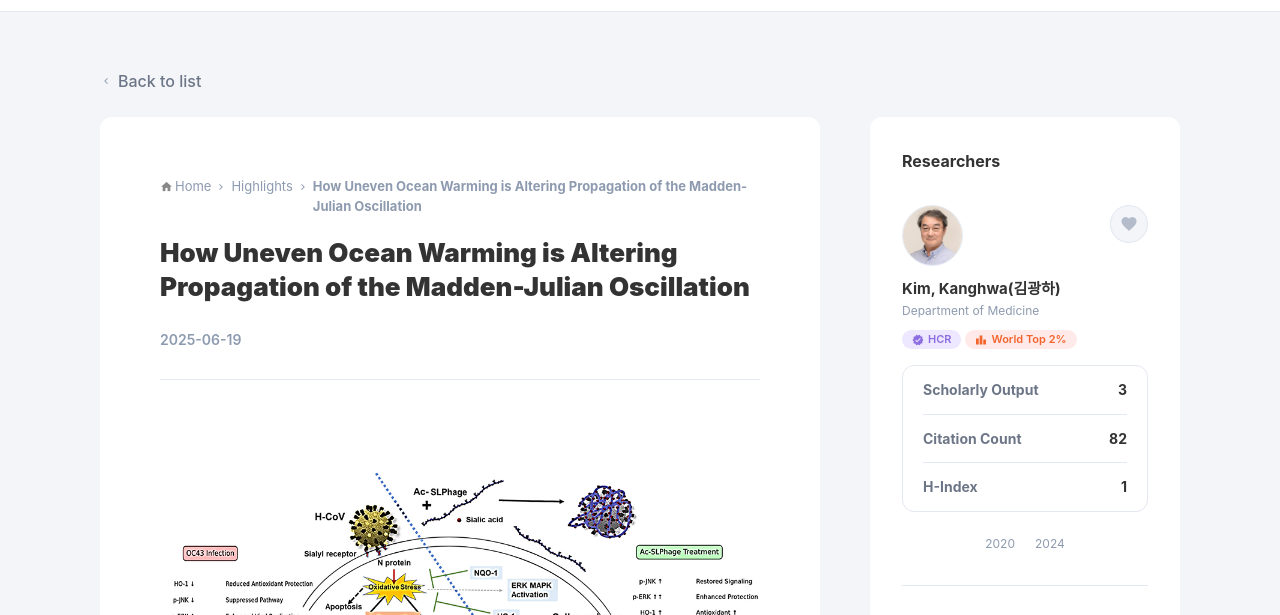
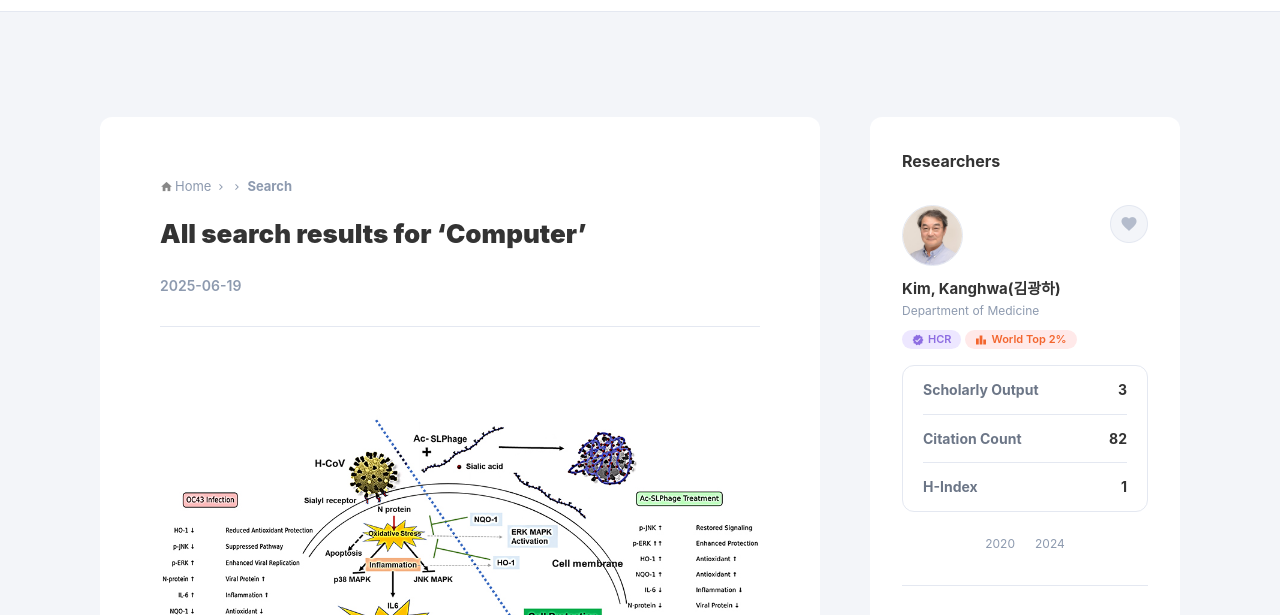
Before and after one commit to BaeHyunJun/publishing-pnu, a website: page sub/highlightsdetail.html in a window 1280 px wide. Shown: the part 108-723 px from the top of the page. Drawn offline with nearby package versions, Linux system fonts and the light colour scheme; files whose address does not match are found by name; a web font is replaced by a local one.

Commit message:
search result 작업중

```diff
--- a/sub/highlightsdetail.html
+++ b/sub/highlightsdetail.html
@@ -194,27 +194,21 @@
       <!-- #sideM -->
 
       <div id="container">
-        <div class="detailPage flexPage !block lg:!flex w-full mt-[127px] lg:mt-[120px] lg:px-6 xl:px-[100px]">
+        <div class="flexPage !block lg:!flex w-full mt-[127px] lg:mt-[120px] lg:px-6 xl:px-[100px]">
 
           <div class="w-full px-6 pt-[24px] lg:relative lg:w-[calc(100%-360px)] lg:px-[0] lg:pt-[23px] lg:mt-[105px] lg:bg-white lg:rounded-xl lg:px-[60px] lg:py-[60px] lg:pt-[60px]">
-            <a href="#" class="inline-flex items-center gap-[6px] bg-[#F3F5F9] mb-6 py-[10px] pl-[10px] pr-[16px] rounded-md lg:pl-0 lg:pr-0 lg:py-0 lg:bg-transparent lg:absolute lg:-top-[44px] lg:left-0">
-              <img src="../images/chevron_right_8D9AAF.png" class="w-3 rotate-180" alt="back"/>
-              <span class="text-[14px] text-[#6C7687] font-medium leading-[100%] lg:text-[16px] xxl:text-red-500">Back<span class="hidden lg:inline">
-                  to list</span></span>
-            </a>
 
             <div class="bread hidden mb-[27px] text-[#8D9AAF] text-[13px] items-center gap-1 lg:flex lg:mb-[20px] lg:items-start">
               <a href="/" class="flex items-center gap-[2px] shrink-0"><img src="../images/home-ico.png" class="w-[13px]" alt="home"/>Home</a>
               <img src="../images/chevron_right_8D9AAF.png" class="w-[12px] shrink-0 lg:translate-y-[4px]" alt="right"/>
-              <a href="#" class="shrink-0">Highlights</a>
               <img src="../images/chevron_right_8D9AAF.png" class="w-[12px] shrink-0 lg:translate-y-[4px]" alt="right"/>
-              <span class="current font-bold ">How Uneven Ocean Warming is Altering Propagation of the Madden-Julian Oscillation</span>
+              <span class="current font-bold ">Search</span>
             </div>
             <!-- bread -->
 
             <div class="tit-area w-full pb-6 lg:pb-[30px] mb-5 lg:mb-10 border-b border-b-[#E4E8F1]">
               <h2 class="mb-5 lg:mb-[26px] text-[22px] lg:text-[26px] leading-[130%] font-black">
-                How Uneven Ocean Warming is Altering Propagation of the Madden-Julian Oscillation
+                All search results for ‘Computer’
               </h2>
 
               <div class="text-[14px] font-semibold text-[#8D9AAF] leading-[140%]">2025-06-19</div>
```
